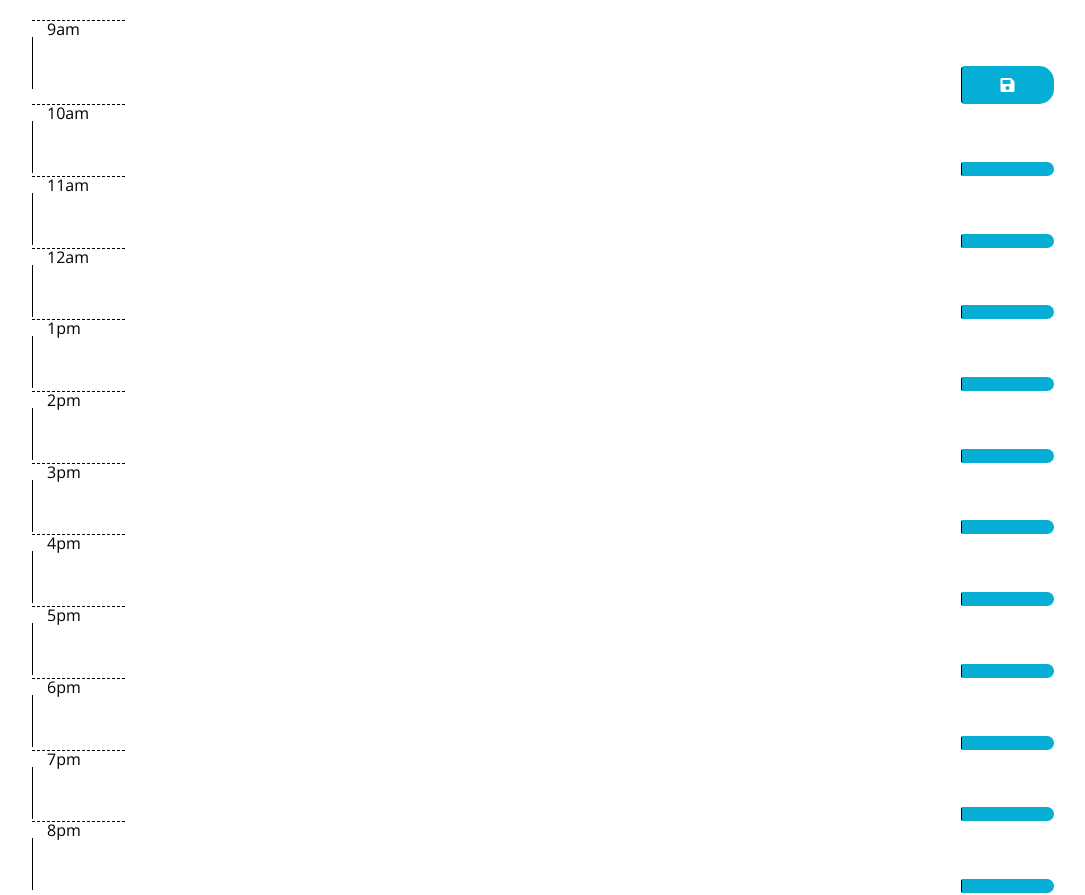
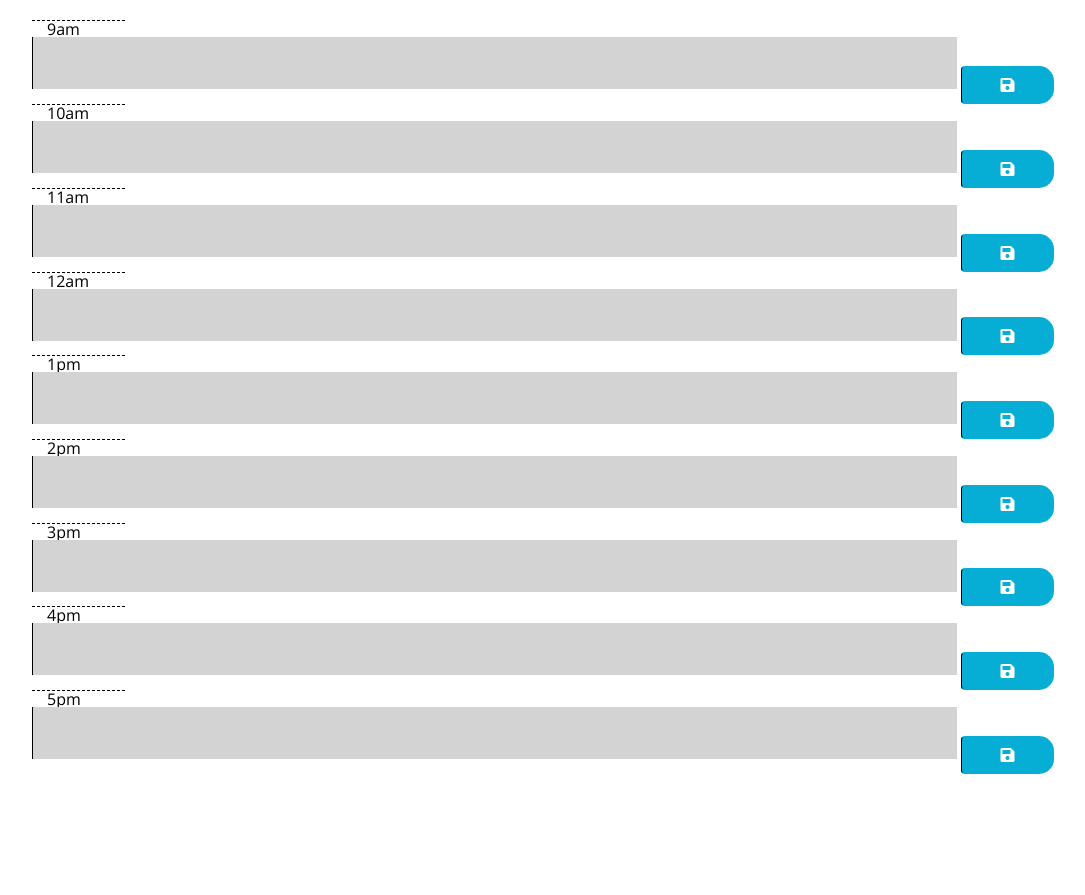
Before and after one commit to michaeldigiacomo/work-day-scheduler, a plain HTML site: page index.html in a window 1280 px wide. Shown: the part 280-1175 px from the top of the page, without its empty margins (53-1138 px from the left). After the commit the page ends 1054 px from the top, so only its background shows below. Drawn offline with nearby package versions, Linux system fonts and the light colour scheme.

Commit message:
made it so the program was aware of the time, making it so slots hcanged color as time passed.

```diff
--- a/index.html
+++ b/index.html
@@ -32,69 +32,53 @@
       <!-- Timeblocks go here -->
       <div class="row>">
         <div class="col-1 hour">9am</div>
-        <textarea class="col-10 task"></textarea>
+        <textarea id="9" class="col-10 textInput"></textarea>
         <button class="col-1 saveBtn btn"><i class="fas fa-save"></i></button>
       </div>
       <div class="row>">
         <div class="col-1 hour">10am</div>
-        <textarea class="col-10 textInput"></textarea>
-        <button class="col-1 saveBtn btn"></button>
+        <textarea id="10" class="col-10 textInput"></textarea>
+        <button class="col-1 saveBtn btn"><i class="fas fa-save"></i></button>
       </div>
       <div class="row>">
         <div class="col-1 hour">11am</div>
-        <textarea class="col-10 textInput"></textarea>
-        <button class="col-1 saveBtn btn"></button>
+        <textarea id="11" class="col-10 textInput"></textarea>
+        <button class="col-1 saveBtn btn"><i class="fas fa-save"></i></button>
       </div>
       <div class="row>">
         <div class="col-1 hour">12am</div>
-        <textarea class="col-10 textInput"></textarea>
-        <button class="col-1 saveBtn btn"></button>
+        <textarea id="12" class="col-10 textInput"></textarea>
+        <button class="col-1 saveBtn btn"><i class="fas fa-save"></i></button>
       </div>
       <div class="row>">
         <div class="col-1 hour">1pm</div>
-        <textarea class="col-10 textInput"></textarea>
-        <button class="col-1 saveBtn btn"></button>
+        <textarea id="13" class="col-10 textInput"></textarea>
+        <button class="col-1 saveBtn btn"><i class="fas fa-save"></i></button>
       </div>
       <div class="row>">
         <div class="col-1 hour">2pm</div>
-        <textarea class="col-10 textInput"></textarea>
-        <button class="col-1 saveBtn btn"></button>
+        <textarea id="14" class="col-10 textInput"></textarea>
+        <button class="col-1 saveBtn btn"><i class="fas fa-save"></i></button>
       </div>
       <div class="row>">
         <div class="col-1 hour">3pm</div>
-        <textarea class="col-10 textInput"></textarea>
-        <button class="col-1 saveBtn btn"></button>
+        <textarea id="15" class="col-10 textInput"></textarea>
+        <button class="col-1 saveBtn btn"><i class="fas fa-save"></i></button>
       </div>
       <div class="row>">
         <div class="col-1 hour">4pm</div>
-        <textarea class="col-10 textInput"></textarea>
-        <button class="col-1 saveBtn btn"></button>
+        <textarea id="16" class="col-10 textInput"></textarea>
+        <button class="col-1 saveBtn btn"><i class="fas fa-save"></i></button>
       </div>
       <div class="row>">
         <div class="col-1 hour">5pm</div>
-        <textarea class="col-10 textInput"></textarea>
-        <button class="col-1 saveBtn btn"></button>
+        <textarea id="17" class="col-10 textInput"></textarea>
+        <button class="col-1 saveBtn btn"><i class="fas fa-save"></i></button>
       </div>
-      <div class="row>">
-        <div class="col-1 hour">6pm</div>
-        <textarea class="col-10 textInput"></textarea>
-        <button class="col-1 saveBtn btn"></button>
-      </div>
-      <div class="row>">
-        <div class="col-1 hour">7pm</div>
-        <textarea class="col-10 textInput"></textarea>
-        <button class="col-1 saveBtn btn"></button>
-      </div>
-      <div class="row>">
-        <div class="col-1 hour">8pm</div>
-        <textarea class="col-10 textInput"></textarea>
-        <button class="col-1 saveBtn btn"></button>
-      </div>
-
-
     </div>
 
     <script src="https://cdnjs.cloudflare.com/ajax/libs/jquery/3.2.1/jquery.min.js"></script>
     <script src="https://cdnjs.cloudflare.com/ajax/libs/moment.js/2.24.0/moment.min.js"></script>
+    <script src="script.js"></script>
   </body>
 </html>
--- a/script.js
+++ b/script.js
@@ -3,41 +3,36 @@ $(document).ready(function() {
 // check for button clicks inside an on click
 $(".saveBtn").on("click", function() {
 // grab my values for time and text
-var value = $(this).siblings(".task").val();
-var time = $(this).parent().attr("id")
+var value = $(this).siblings(".textInput").val();
+var time = $(this).siblings(".textInput").attr("id")
 // save them to local storage
-localStorage.setItem;{time, value}
+localStorage.setItem(time, value);
 })
 
 // write a function to update the hours in the time blocks
-function
+var today = moment()
 // get current time using moment
-
+var currentTime = moment().hours();
+console.log(currentTime);
 // loop over our time blocks hint: look up .each)
 
-// check to see if we have moved past the current time
-// if
-// addClass
-// addClass("past")
-
-// check to see if it is the current time
-// else if
-// removeClass
-// addClass
-
-// check to see if time is future
-// else
-// remove Class
-// remove Class
-// add class
-
+$(".textInput").each(function(){
+    var calenderTime = parseInt($(this).attr("id"));
+    if (calenderTime < currentTime) {
+        $(this).addClass("past");
+    } else if (calenderTime > currentTime) {
+        $(this).addClass("future");
+    } else {
+        $(this).addClass("present");
+    }
+})
 
 // load any saved data from local storage
 
-$("#hour-9 .task").val(localStorage.getItem("hour-9"));
+    for (var i = 9; i < 18; i ++) {
+        $("#" + i).val(localStorage.getItem(i));
+    }
 
 // display curent day on page (usae moment)
 
-
-
 })
```
